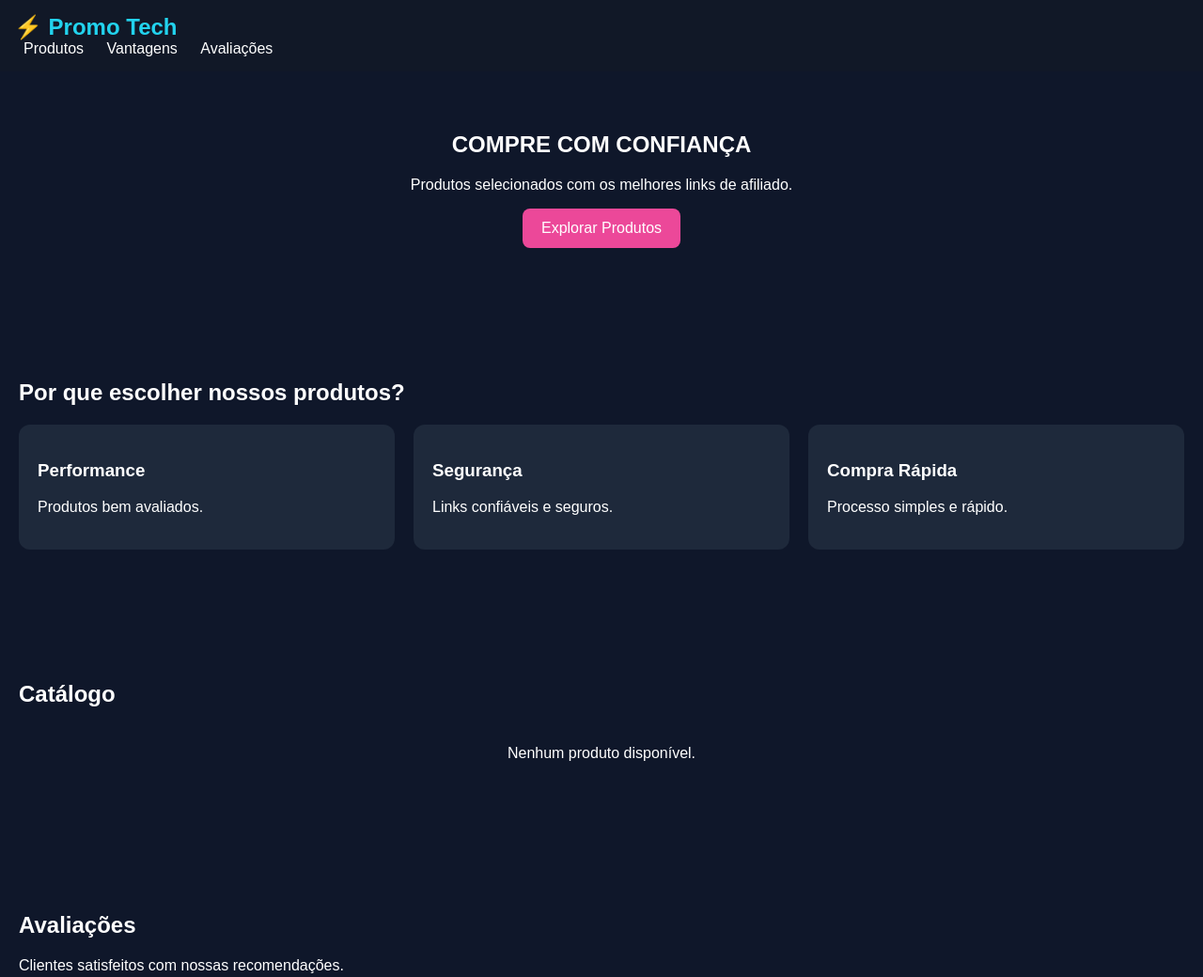
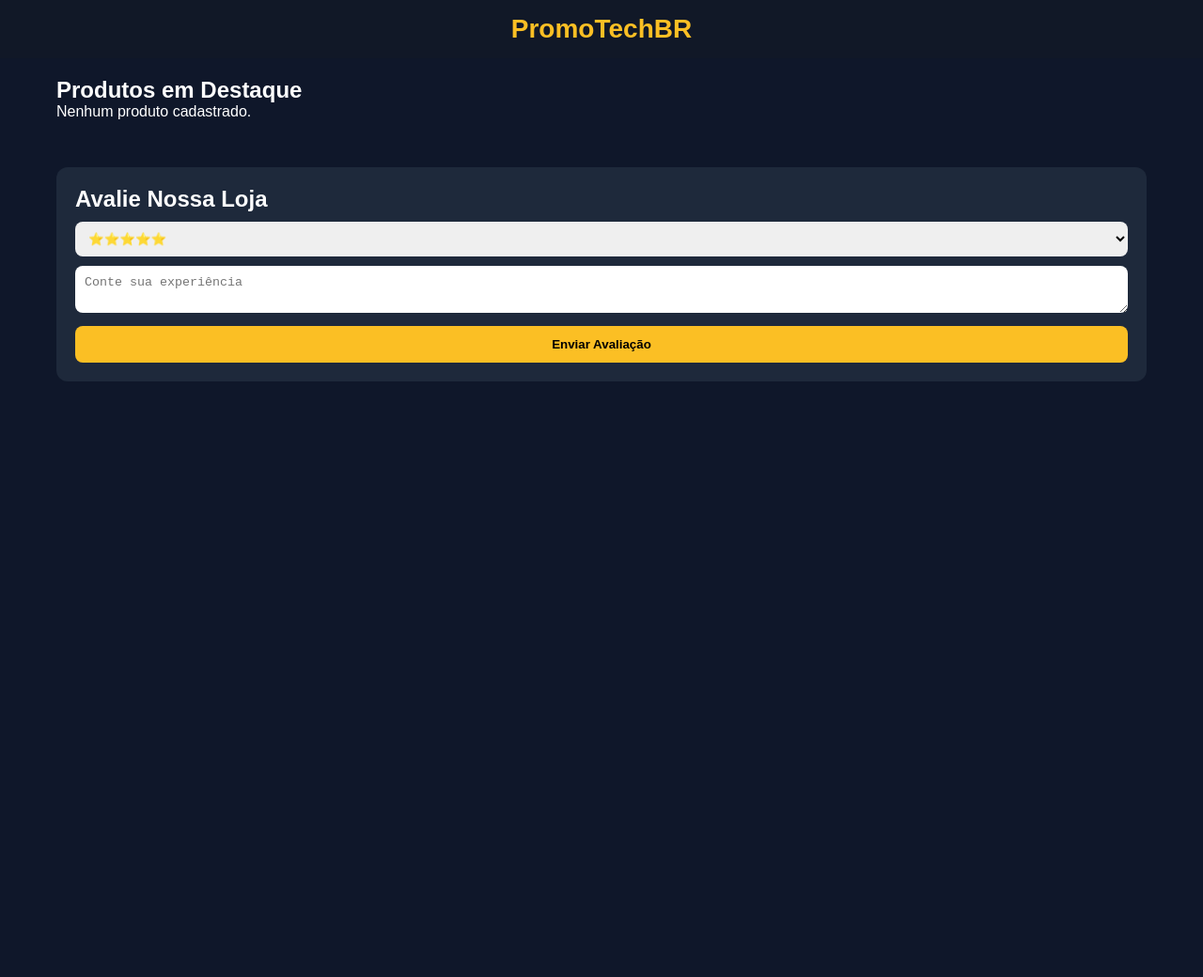
Before and after one commit to promicionaltecnologico/Promotech, a website: page index.html in a window 1280 px wide. Shown: the whole page at 94% size. After the commit the page ends 800 px from the top, so only its background shows below. Drawn offline with Linux system fonts and the light colour scheme.

Commit message:
Update index.html

```diff
--- a/index.html
+++ b/index.html
@@ -3,108 +3,216 @@
 <head>
 <meta charset="UTF-8">
 <meta name="viewport" content="width=device-width, initial-scale=1.0">
-<title>Promo Tech - Compre com Segurança</title>
+<title>PromoTechBR</title>
+
 <style>
-body{font-family:Arial,sans-serif;background:#0f172a;color:#fff;margin:0}
-header{position:fixed;top:0;width:100%;background:#111827;padding:15px;z-index:100}
-.logo{font-size:24px;font-weight:bold;color:#22d3ee}
-nav a{color:#fff;text-decoration:none;margin:0 10px}
-.hero{padding:120px 20px 60px;text-align:center}
-.btn{display:inline-block;padding:12px 20px;background:#ec4899;color:#fff;text-decoration:none;border-radius:8px}
-.features,.products,.testimonials{padding:60px 20px}
-.features-grid,.products-grid{display:grid;gap:20px}
-.features-grid{grid-template-columns:repeat(auto-fit,minmax(250px,1fr))}
-.products-grid{grid-template-columns:repeat(auto-fit,minmax(300px,1fr))}
-.card,.product-card{background:#1e293b;padding:20px;border-radius:12px}
-.product-image img{width:100%;height:250px;object-fit:cover;border-radius:8px}
-.product-footer{display:flex;justify-content:space-between;align-items:center}
-.loading,.empty-state{text-align:center;padding:20px}
+*{
+    margin:0;
+    padding:0;
+    box-sizing:border-box;
+}
+
+body{
+    font-family:Arial,sans-serif;
+    background:#0f172a;
+    color:white;
+}
+
+header{
+    background:#111827;
+    padding:15px;
+    position:sticky;
+    top:0;
+}
+
+.logo{
+    font-size:28px;
+    font-weight:bold;
+    text-align:center;
+    color:#fbbf24;
+}
+
+.container{
+    max-width:1200px;
+    margin:auto;
+    padding:20px;
+}
+
+.products{
+    display:grid;
+    grid-template-columns:repeat(auto-fit,minmax(280px,1fr));
+    gap:20px;
+}
+
+.card{
+    background:#1e293b;
+    border-radius:12px;
+    padding:15px;
+}
+
+.card img{
+    width:100%;
+    height:250px;
+    object-fit:cover;
+    border-radius:10px;
+}
+
+.card h3{
+    margin:10px 0;
+}
+
+.price{
+    color:#fbbf24;
+    font-size:22px;
+    font-weight:bold;
+}
+
+.btn{
+    display:block;
+    text-align:center;
+    background:#fbbf24;
+    color:black;
+    text-decoration:none;
+    padding:12px;
+    border-radius:8px;
+    margin-top:10px;
+    font-weight:bold;
+}
+
+.review-box{
+    margin-top:50px;
+    background:#1e293b;
+    padding:20px;
+    border-radius:12px;
+}
+
+input,textarea,select{
+    width:100%;
+    padding:10px;
+    margin-top:10px;
+    border:none;
+    border-radius:8px;
+}
+
+button{
+    margin-top:10px;
+    padding:12px;
+    width:100%;
+    border:none;
+    border-radius:8px;
+    background:#fbbf24;
+    font-weight:bold;
+    cursor:pointer;
+}
 </style>
 </head>
 <body>
 
 <header>
-<div class="logo">⚡ Promo Tech</div>
-<nav>
-<a href="#produtos">Produtos</a>
-<a href="#vantagens">Vantagens</a>
-<a href="#avaliacoes">Avaliações</a>
-</nav>
+<div class="logo">PromoTechBR</div>
 </header>
 
-<section class="hero">
-<h1>COMPRE COM CONFIANÇA</h1>
-<p>Produtos selecionados com os melhores links de afiliado.</p>
-<a href="#produtos" class="btn">Explorar Produtos</a>
-</section>
+<div class="container">
 
-<section id="vantagens" class="features">
-<h2>Por que escolher nossos produtos?</h2>
-<div class="features-grid">
-<div class="card"><h3>Performance</h3><p>Produtos bem avaliados.</p></div>
-<div class="card"><h3>Segurança</h3><p>Links confiáveis e seguros.</p></div>
-<div class="card"><h3>Compra Rápida</h3><p>Processo simples e rápido.</p></div>
+<h2>Produtos em Destaque</h2>
+
+<div id="products" class="products"></div>
+
+<div class="review-box">
+<h2>Avalie Nossa Loja</h2>
+
+<select id="stars">
+<option value="5">⭐⭐⭐⭐⭐</option>
+<option value="4">⭐⭐⭐⭐</option>
+<option value="3">⭐⭐⭐</option>
+<option value="2">⭐⭐</option>
+<option value="1">⭐</option>
+</select>
+
+<textarea id="comment" placeholder="Conte sua experiência"></textarea>
+
+<button onclick="saveReview()">
+Enviar Avaliação
+</button>
+
+<div id="reviews"></div>
 </div>
-</section>
 
-<section id="produtos" class="products">
-<h2>Catálogo</h2>
-
-<div class="loading" id="loading">Carregando...</div>
-
-<div class="products-grid" id="productsGrid"></div>
-
-<div class="empty-state" id="emptyState" style="display:none">
-Nenhum produto disponível.
 </div>
-</section>
-
-<section id="avaliacoes" class="testimonials">
-<h2>Avaliações</h2>
-<p>Clientes satisfeitos com nossas recomendações.</p>
-</section>
 
 <script>
 function loadProducts(){
-    const loading=document.getElementById('loading');
-    const productsGrid=document.getElementById('productsGrid');
-    const emptyState=document.getElementById('emptyState');
 
-    loading.style.display='block';
+const products =
+JSON.parse(localStorage.getItem("products")) || [];
 
-    try{
-        const products=JSON.parse(localStorage.getItem('products')||'[]');
+const container =
+document.getElementById("products");
 
-        loading.style.display='none';
-
-        if(products.length===0){
-            emptyState.style.display='block';
+if(products.length === 0){
+container.innerHTML =
+"<p>Nenhum produto cadastrado.</p>";
 return;
 }
 
-        emptyState.style.display='none';
+container.innerHTML = products.map(product => `
+<div class="card">
 
-        productsGrid.innerHTML=products.map(product=>`
-        <div class="product-card">
-            <div class="product-image">
 <img src="${product.imageUrl}" alt="${product.name}">
+
+<h3>${product.name}</h3>
+
+<div class="price">
+R$ ${Number(product.price).toFixed(2)}
 </div>
-            <h3>${product.name}</h3>
-            <p>Produto recomendado</p>
-            <div class="product-footer">
-                <strong>R$ ${Number(product.price).toFixed(2)}</strong>
-                <a class="btn" href="${product.affiliateLink}" target="_blank">Ver Oferta</a>
+
+<a href="${product.affiliateLink}"
+target="_blank"
+class="btn">
+Ver Oferta
+</a>
+
 </div>
-        </div>
-        `).join('');
-    }catch(e){
-        loading.style.display='none';
-        emptyState.style.display='block';
-    }
+`).join("");
+
 }
 
-window.addEventListener('load',loadProducts);
-window.addEventListener('focus',loadProducts);
+function saveReview(){
+
+const reviews =
+JSON.parse(localStorage.getItem("siteReviews")) || [];
+
+reviews.push({
+stars: document.getElementById("stars").value,
+comment: document.getElementById("comment").value
+});
+
+localStorage.setItem(
+"siteReviews",
+JSON.stringify(reviews)
+);
+
+renderReviews();
+
+document.getElementById("comment").value = "";
+}
+
+function renderReviews(){
+
+const reviews =
+JSON.parse(localStorage.getItem("siteReviews")) || [];
+
+document.getElementById("reviews").innerHTML =
+reviews.map(r => `
+<hr>
+<p>${"⭐".repeat(r.stars)}</p>
+<p>${r.comment}</p>
+`).join("");
+
+}
+
+loadProducts();
+renderReviews();
 </script>
 
 </body>
```
Lines whose indentation alone changed are shown as unchanged.
